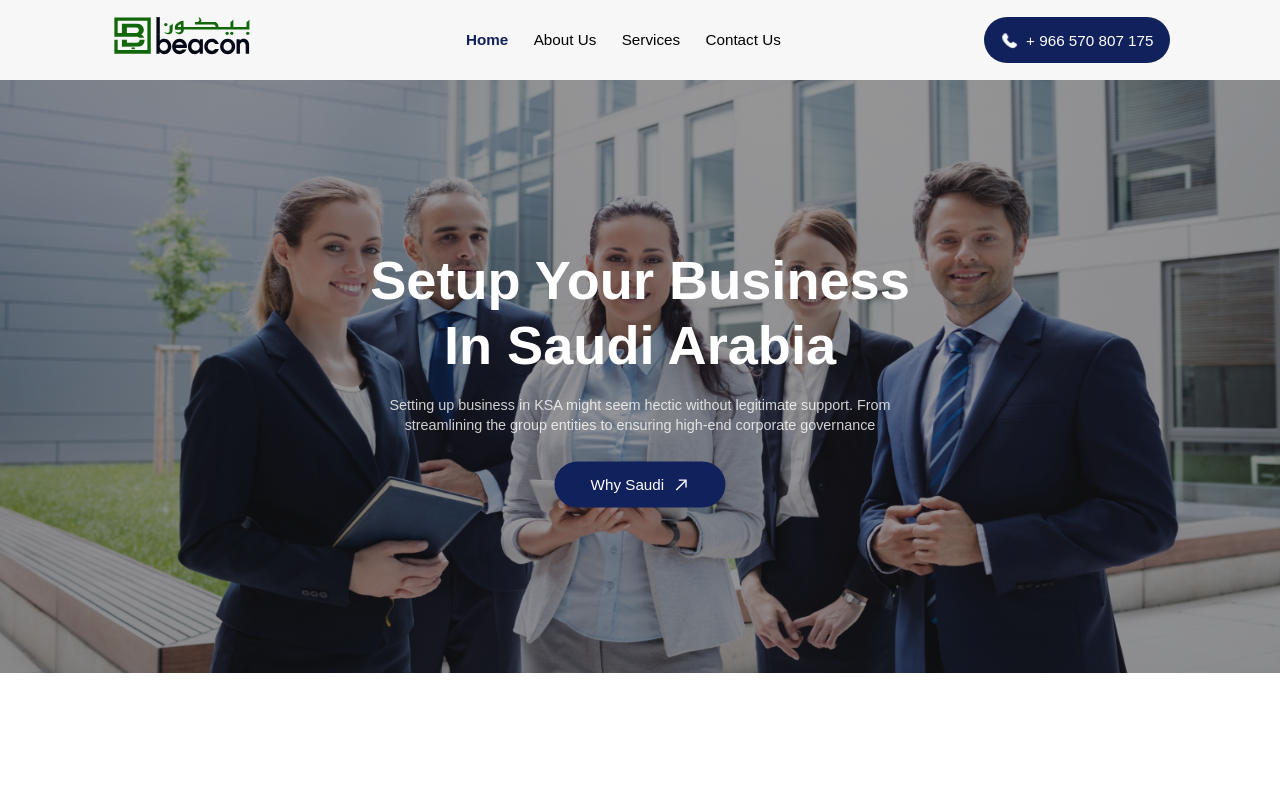
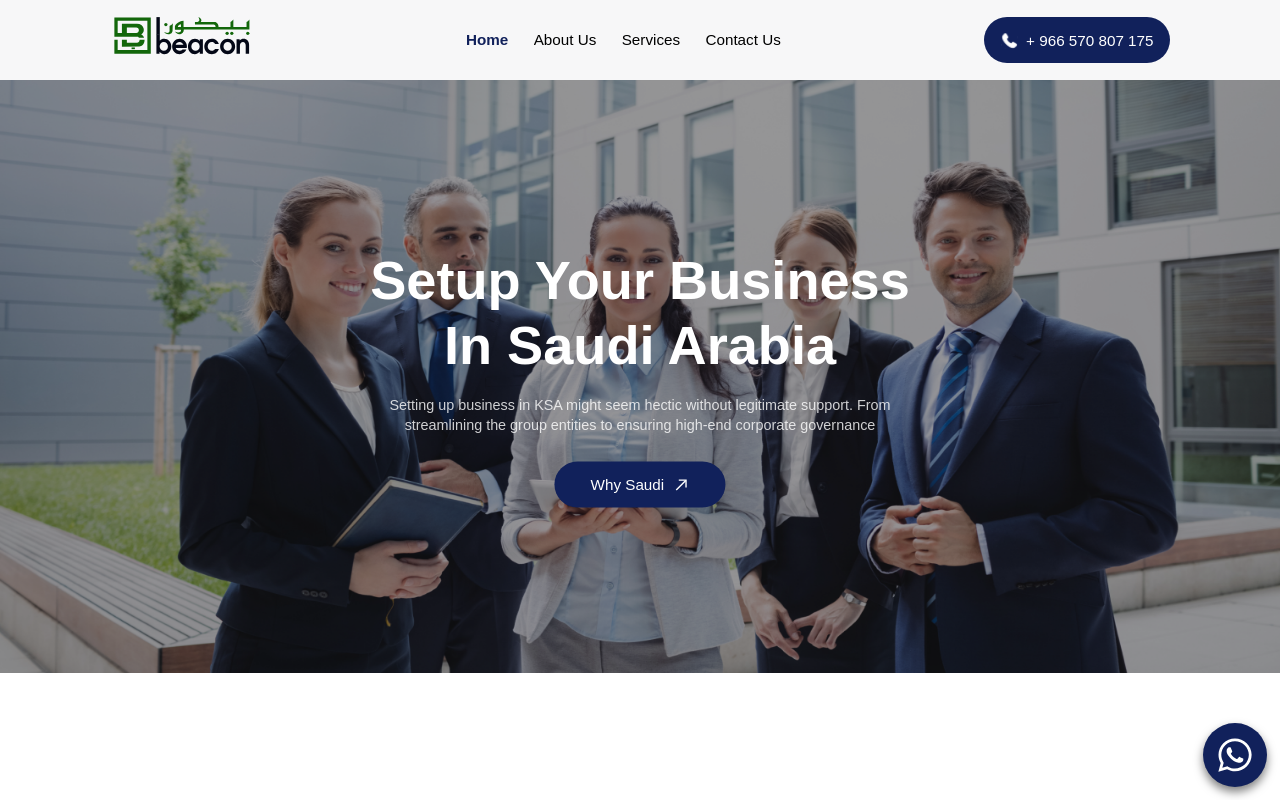
Before and after one commit to beacon-global/beaconSaudi, a Next.js app: page / in a window 1280 px wide. Shown: the top 800 px of the page. Built offline with nearby package versions, Linux system fonts and the light colour scheme.

Commit message:
v0.0.2 homePageAdded

```diff
--- /dev/null
+++ b/src/app/components/WhatsAppChat/WhatsAppChat.js
@@ -0,0 +1,115 @@
+"use client";
+import Image from "next/image";
+import { useState } from "react";
+import styles from "./whatsappchat.module.css";
+
+const WhatsAppChat = () => {
+  const [isCardVisible, setIsCardVisible] = useState(false);
+
+  const offices = [
+    {
+      img: "/office.png",
+      name: "",
+      number: "966570807175",
+      location: "Jeddah",
+    },
+    {
+      img: "/office.png",
+      name: "",
+      number: "966539067414",
+      location: "Riyadh",
+    },
+    {
+      img: "/office.png",
+      name: "",
+      number: "966566416774",
+      location: "Dammam",
+    },
+    {
+      img: "/office.png",
+      name: "",
+      number: "966563144588",
+      location: "Jazan",
+    },
+  ];
+
+  const handleChatIconClick = () => {
+    setIsCardVisible(!isCardVisible);
+  };
+
+  const handleOfficeClick = (number) => {
+    window.open(`https://wa.me/${number}`, "_blank");
+    setIsCardVisible(false);
+  };
+
+  return (
+    <>
+      <div
+        className={`${styles.chatIcon} ${isCardVisible ? styles.active : ""}`}
+        onClick={handleChatIconClick}
+      >
+        <div className={styles.imgContainer}>
+          <Image
+            src="/whatsapp.svg"
+            width={70}
+            height={70}
+            alt="ImageService"
+            quality={100}
+            priority={true}
+            unoptimized
+          />
+        </div>
+      </div>
+      <div
+        className={styles.whatsappChat}
+        style={{
+          maxHeight: isCardVisible ? "100vh" : "0",
+          transition: "max-height 0.4s ease",
+        }}
+      >
+        <div>
+          {isCardVisible && (
+            <div className={styles.topCard}>
+              <div
+                className={styles.closeButton}
+                onClick={() => setIsCardVisible(false)}
+              >
+                &times;
+              </div>
+              <h3>Hello...</h3>
+              <p>
+                Chat with us! Simply choose an office contact from the list
+                below.
+              </p>
+            </div>
+          )}
+          {isCardVisible && (
+            <div className={styles.officeCards}>
+              {offices.map((office, index) => (
+                <div
+                  onClick={() => handleOfficeClick(office.number)}
+                  className={styles.officeCard}
+                  key={index}
+                >
+                  <Image
+                    src={office.img}
+                    width={70}
+                    height={70}
+                    alt="ImageService"
+                    quality={100}
+                    priority={true}
+                    unoptimized
+                  />
+                  <p>{office.name}</p>
+                  <p>{office.location}</p>
+                </div>
+              ))}
+            </div>
+          )}
+        </div>
+      </div>
+    </>
+  );
+};
+
+export default WhatsAppChat;
--- /dev/null
+++ b/src/app/components/WhatsAppChat/whatsappchat.module.css
@@ -0,0 +1,104 @@
+.chatIcon {
+  position: fixed;
+  bottom: 1vw;
+  right: 1vw;
+  z-index: 1000;
+  width: 5vw;
+  height: 5vw;
+  animation: whatssAppIcon 5s infinite;
+}
+
+.imgContainer {
+  position: relative;
+  width: 100%;
+  height: 100%;
+  background: #11215b;
+  border-radius: 50%;
+
+  display: flex;
+  justify-content: center;
+  align-items: center;
+  box-shadow: 0 5px 10px rgba(0, 0, 0, 0.5);
+
+}
+
+.imgContainer img{
+    width: 3vw;
+    height: 3vw;
+}
+
+.whatsappChat {
+  position: fixed;
+  bottom: 0;
+  right: 0;
+  z-index: 1000;
+  background-color: #fff;
+  width: 24.869791666666664vw;
+}
+
+.closeButton {
+  color: #fff;
+  position: absolute;
+  right: 2.604166666666667vw;
+  top: 1.2vw;
+  font-size: 1.6276041666666667vw;
+  cursor: pointer;
+}
+
+@keyframes whatssAppIcon {
+  0% {
+    transform: scale(1);
+  }
+  25% {
+    transform: scale(1.1 rotate(20deg));
+  }
+  50% {
+    transform: scale(1);
+  }
+  75% {
+    transform: scale(1.1) rotate(20deg);
+  }
+  100% {
+    transform: scale(1);
+  }
+}
+
+.topCard {
+  width: 100%;
+  background-color: #11215b;
+  padding: 1.3020833333333335vw;
+  position: relative;
+}
+
+.topCard h3 {
+  color: #fff;
+  font-size: 1.5873015873015872vw;
+  margin-bottom: 0.32552083333333337vw;
+}
+
+.topCard p {
+  color: #fff;
+  font-size: 1.0582010582010581vw;
+}
+
+.officeCards {
+  padding: 1.3020833333333335vw;
+  display: flex;
+  flex-direction: column;
+  gap: 1.2vw;
+}
+
+.officeCard {
+  display: flex;
+  gap: 0.6510416666666667vw;
+  align-items: center;
+}
+
+.officeCard:hover {
+  cursor: pointer;
+}
+
+.officeCard img {
+  width: 1.6276041666666667vw;
+  height: 1.6276041666666667vw;
+}
--- a/src/app/page.js
+++ b/src/app/page.js
@@ -9,12 +9,14 @@ import Container2 from "./components/Container2/Container2";
 import Clients from "./components/ClientsContainer/Clients";
 import Container7 from "./components/WhySaudiInner/Container7/Container7";
 import ContactBanner from "./components/WhySaudiInner/ContactBanner/ContactBanner";
+import WhatsAppChat from "./components/WhatsAppChat/WhatsAppChat";
 
 export default function Home() {
   return (
     <main>
       <Header />
       <MobileHeader />
+      <WhatsAppChat />
       <Hero />
       <Container6 data={container6} />
       <Container4 />
@@ -23,7 +25,6 @@ export default function Home() {
       <Container7 />
       <ContactBanner />
       <Footer />
-
     </main>
   );
 }
```
Also changed, not shown: public/office.png (added), public/whatsapp.svg (added).
